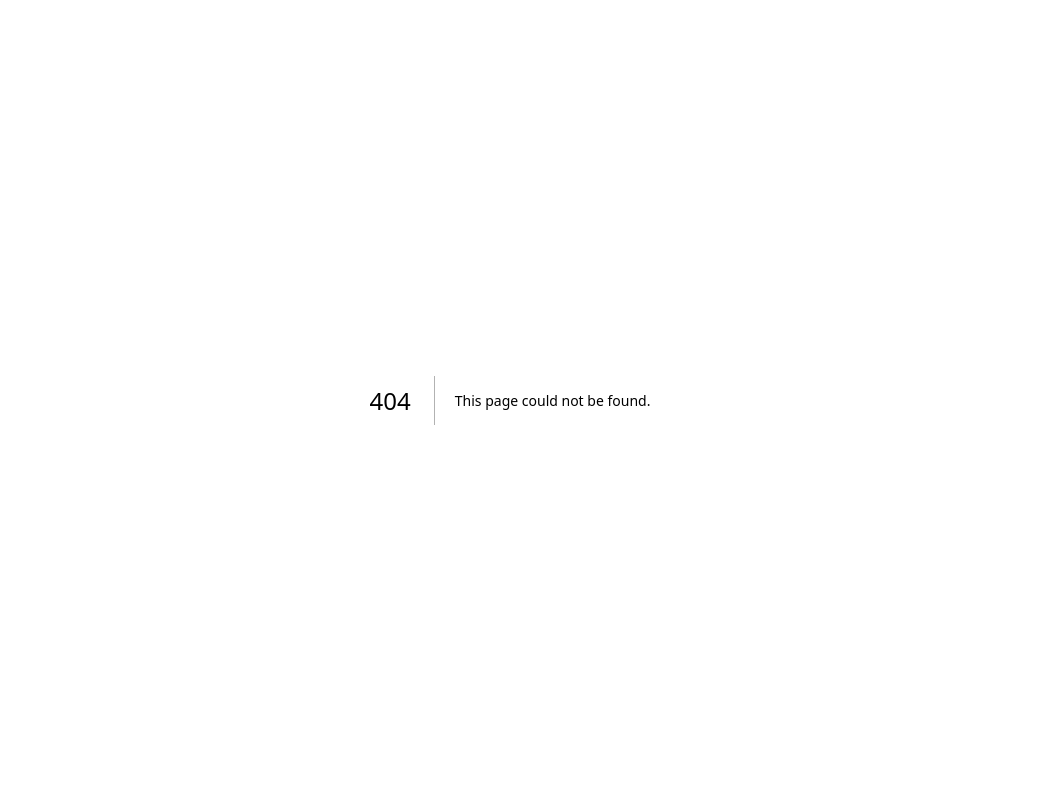
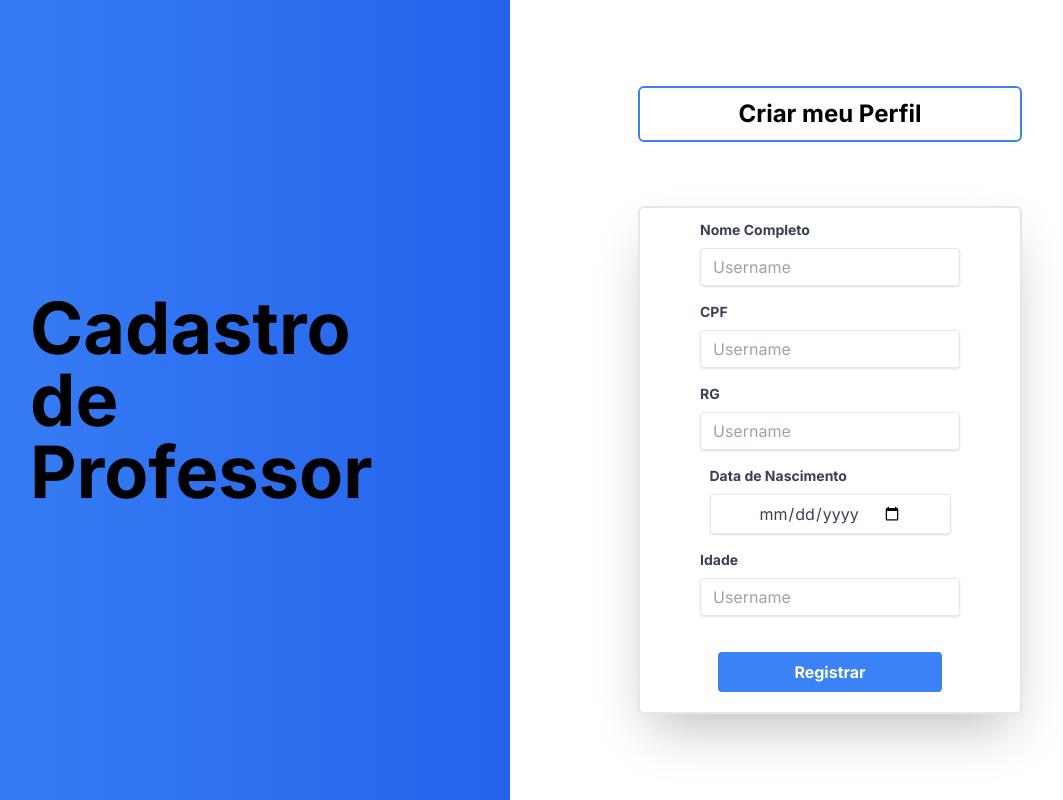
Before and after one commit to GG-APP/lesson-jm, a Next.js app: page /register/professor in a window 1280 px wide. Before the commit this address had no page. Shown: the whole page, without its empty margins (130-1193 px from the left). Built offline with nearby package versions, Linux system fonts and the light colour scheme.

Commit message:
professor base design added.

```diff
--- /dev/null
+++ b/src/app/register/professor/page.tsx
@@ -0,0 +1,58 @@
+'use client'
+export default function RegisterProfessor() {
+  return (
+    <div className="flex flex-row">
+      <div className="flex w-screen h-screen bg-gradient-to-r from-blue-500 to-blue-600 justify-center items-center">
+        <div className="w-80">
+          <div className="text-7xl font-bold select-none">
+            Cadastro de Professor
+          </div>
+        </div>
+      </div>
+      <div className="flex flex-col w-screen h-screen bg-white justify-center items-center">
+        <div className="flex w-full h-14 max-w-sm border-blue-500 border-2 rounded-md justify-center items-center">
+          <div className="text-2xl font-bold text-black">
+            Criar meu Perfil
+          </div>
+        </div>
+        <div className="flex flex-wrap bg-white w-full border-2 mt-16 max-w-sm rounded-md shadow-2xl justify-center">
+          <div className="mb-4 ">
+            <label className="block text-gray-700 text-sm font-bold mt-3 mb-2" for="username">
+              Nome Completo
+            </label>
+            <input className="shadow appearance-none border rounded w-full py-2 px-3 text-gray-700 leading-tight focus:outline-none focus:shadow-outline" id="username" type="text" placeholder="Username"></input>
+          </div>
+          <div className="mb-4">
+            <label className="block text-gray-700 text-sm font-bold mb-2" for="username">
+              CPF
+            </label>
+            <input className="shadow appearance-none border rounded w-full py-2 px-3 text-gray-700 leading-tight focus:outline-none focus:shadow-outline" id="username" type="text" placeholder="Username"></input>
+          </div>
+          <div className="mb-4">
+            <label className="block text-gray-700 text-sm font-bold mb-2" for="username">
+              RG
+            </label>
+            <input className="shadow appearance-none border rounded w-full py-2 px-3 text-gray-700 leading-tight focus:outline-none focus:shadow-outline" id="username" type="text" placeholder="Username"></input>
+          </div>
+          <div className="mb-4">
+            <label className="block text-gray-700 text-sm font-bold mb-2" for="username">
+              Data de Nascimento
+            </label>
+            <input className="shadow appearance-none border rounded w-full py-2 px-12 text-gray-700 leading-tight focus:outline-none focus:shadow-outline" id="username" type="date" placeholder="Username"></input>
+          </div>
+          <div className="mb-4">
+            <label className="block text-gray-700 text-sm font-bold mb-2" for="username">
+              Idade
+            </label>
+            <input className="shadow appearance-none border rounded w-full py-2 px-3 text-gray-700 leading-tight focus:outline-none focus:shadow-outline" id="username" type="number" placeholder="Username"></input>
+          </div>
+          <div className="flex w-full mt-5 mb-5 max-w-xs items-center align-middle justify-center">
+            <button className="bg-blue-500 hover:bg-blue-700 text-white font-bold py-2 w-56 rounded focus:outline-none focus:shadow-outline" type="button">
+              Registrar
+            </button>
+          </div>
+        </div>
+      </div>
+    </div>
+  )
+}
```
